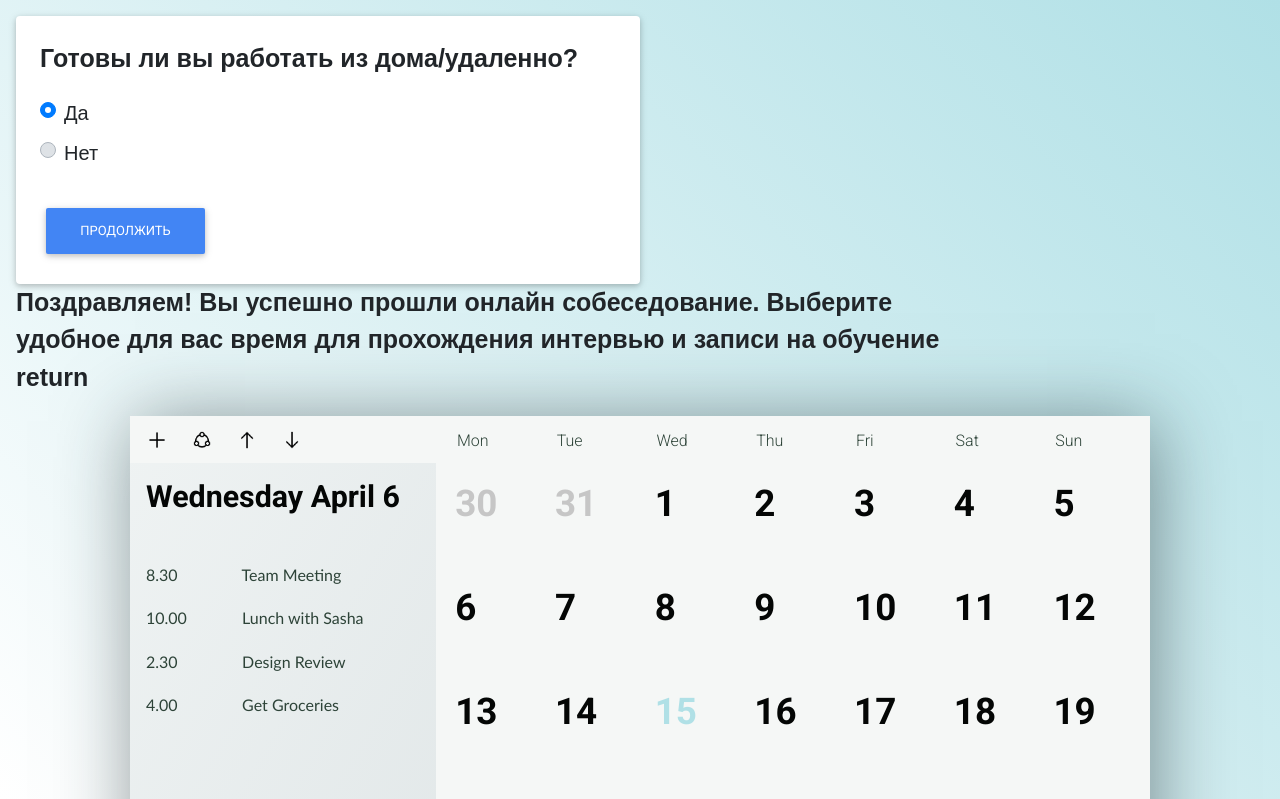
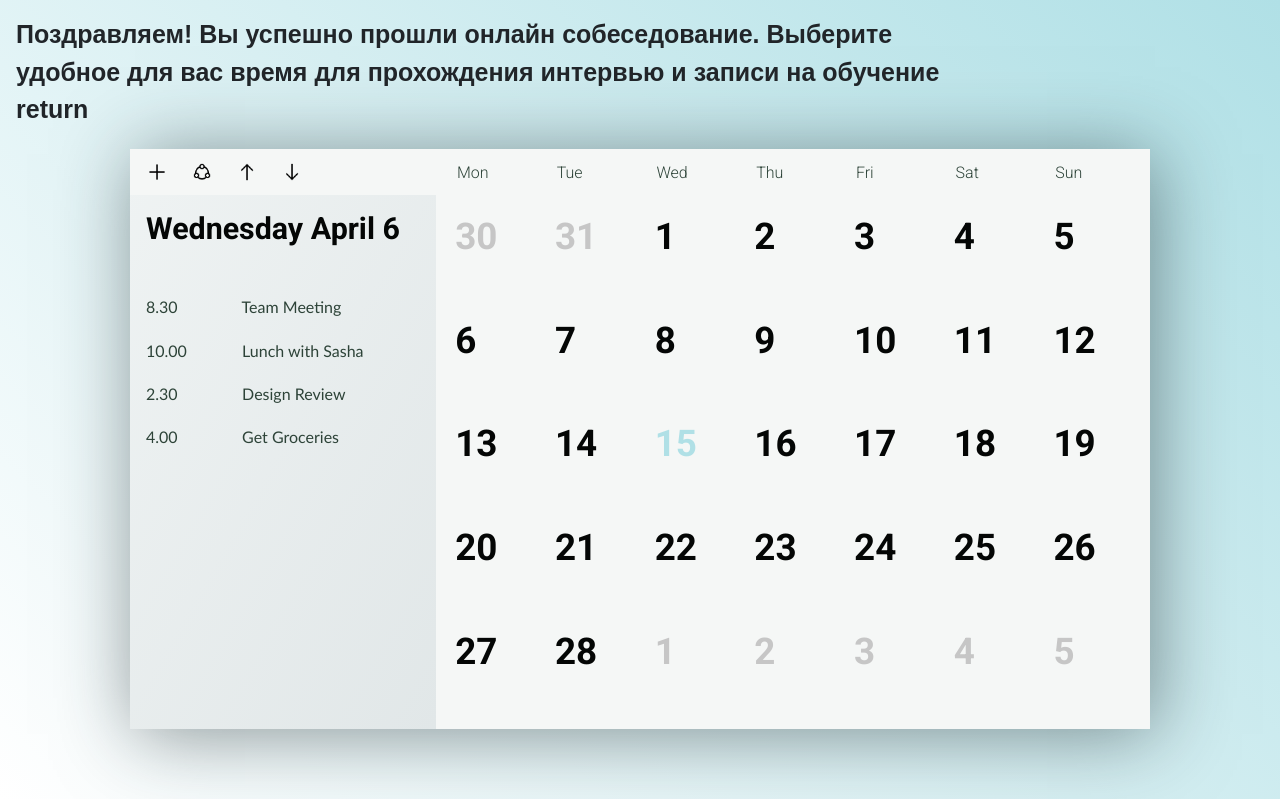
Before and after one commit to Sasha95/botquery, a React (Create React App) app: page /botquery/Congartiluation in a window 1280 px wide. Shown: the top 799 px of the page. Built offline with nearby package versions, Linux system fonts and the light colour scheme.

Commit message:
change home page path

```diff
--- a/src/App.js
+++ b/src/App.js
@@ -2,7 +2,7 @@ import React, { Component, Fragment } from "react";
 import "font-awesome/css/font-awesome.min.css";
 import "bootstrap-css-only/css/bootstrap.min.css";
 import "mdbreact/dist/css/mdb.css";
-import { Route } from "react-router-dom";
+import { Route, Switch } from "react-router-dom";
 import { HomeWork } from "./components/HomeWork";
 import { StbleInter } from "./components/StbleInter.js";
 import { RussianLevel } from "./components/RussianLevel";
@@ -17,7 +17,7 @@ class App extends Component {
   render() {
     return (
       <Fragment>
-        <Route component={HomeWork} />
+        <Switch>
           <Route exact path="/botquery/" component={HomeWork} />
           <Route path="/botquery/StableInternet" component={StbleInter} />
           <Route path="/botquery/RussianLevel" component={RussianLevel} />
@@ -27,6 +27,8 @@ class App extends Component {
           <Route path="/botquery/OurOffer" component={OurOffer} />
           <Route path="/botquery/Congartiluation" component={Congartiluation} />
           <Route path="/botquery/Failure" component={Failure} />
+          <Route component={HomeWork} />
+        </Switch>
       </Fragment>
     );
   }
```
Lines whose indentation alone changed are shown as unchanged.
